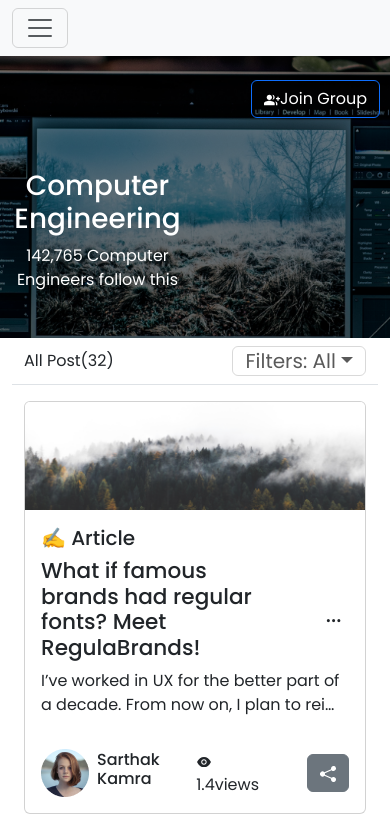
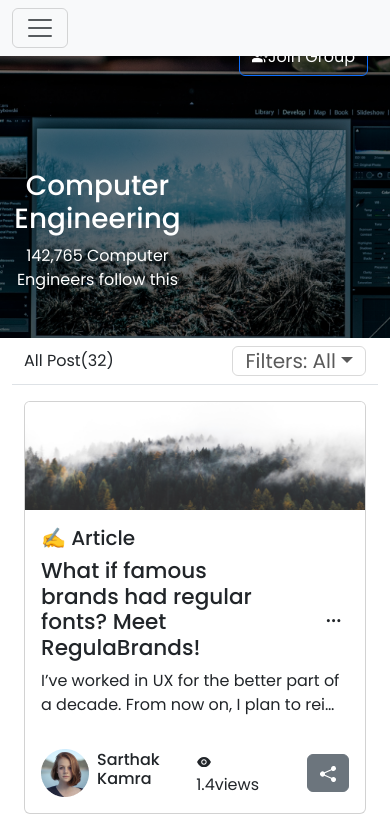
Before and after one commit to mrkamin/banao-social-media, a React (Create React App) app: page / in a window 390 px wide. Shown: the top 828 px of the page. Built offline with nearby package versions, Linux system fonts and the light colour scheme.

Commit message:
Make Joingroup btn responsive

```diff
--- a/src/index.css
+++ b/src/index.css
@@ -78,8 +78,8 @@ color: #008A45;
     grid-template-columns: 100%;
   }
   .joingroup{
-    position: fixed;
-    top:80px;
+    position: absolute;
+    top:-300px;
     right: 10px;
     background: none !important;
     z-index: 88;
@@ -104,7 +104,7 @@ color: #008A45;
   width: 100%;
   top: 50px;
   left: 0;
-  background-color: #61dafb;
+  background-color: #fff;
   padding: 10px;
  }
 }
```
